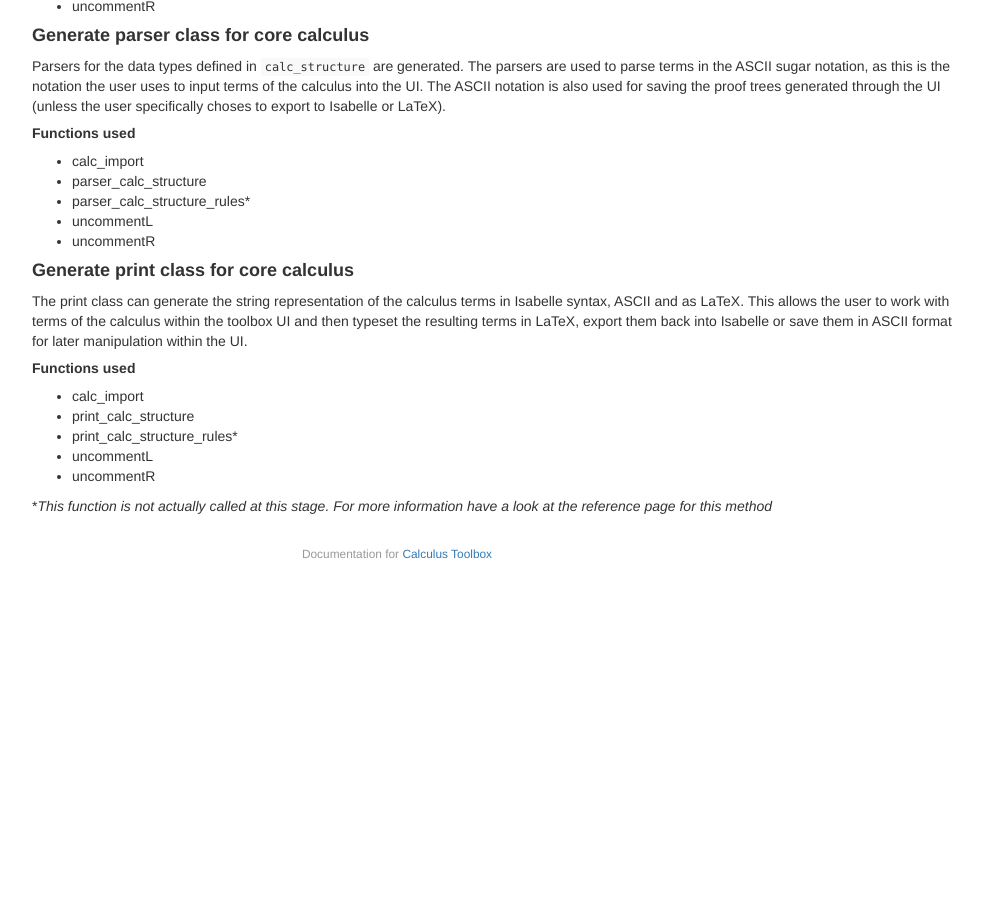
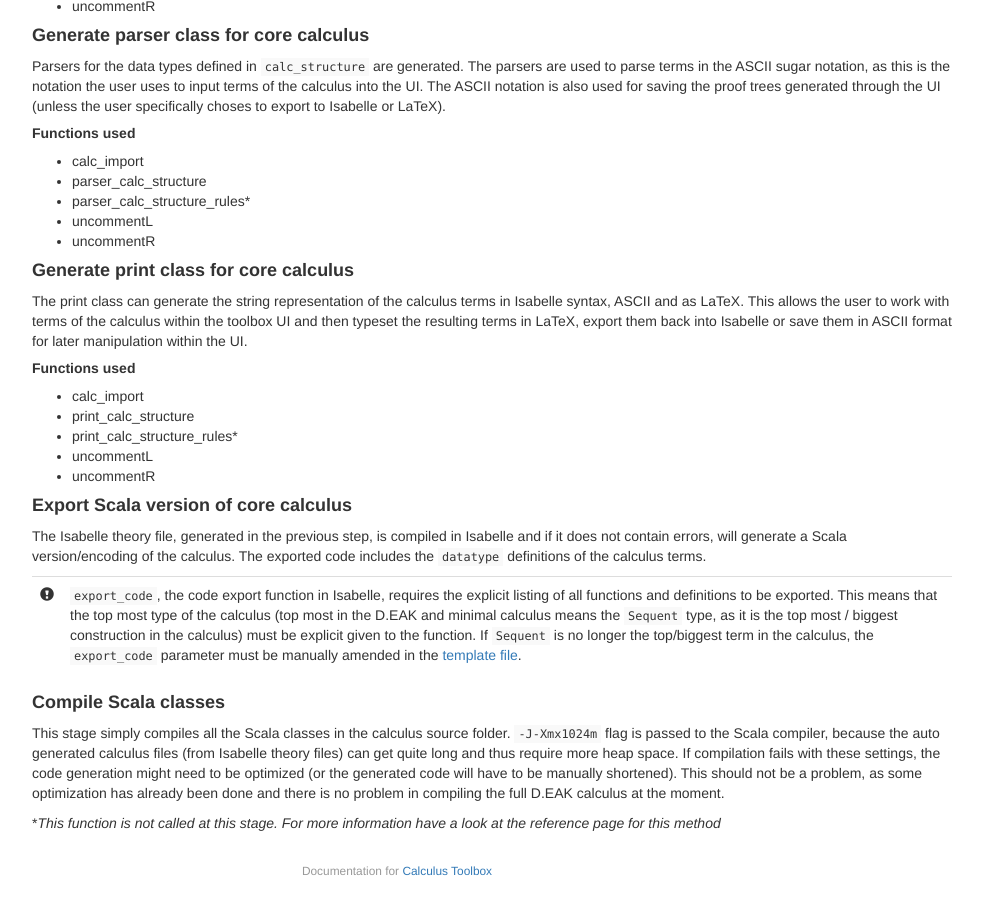
Before and after one commit to goodlyrottenapple/calculus-toolbox, a Jekyll site: the page built from _posts/2015-04-20-code-generation.md, in a window 1280 px wide and 900 px high, scrolled down 1093 px. Shown: the whole window, without its empty margins (243-1226 px from the left). Built offline with Jekyll 4.4.1, drawn with Linux system fonts in a browser that asks for light colours; nearby versions of some CDN libraries; a style sheet for code colours, icons or effects is not loaded; before the commit the page ends 1676 px from its top, so only the background shows below that.

Commit message:
update...another one...yay

```diff
--- a/_posts/2015-04-20-code-generation.md
+++ b/_posts/2015-04-20-code-generation.md
@@ -56,4 +56,17 @@ The print class can generate the string representation of the calculus terms in
 +   uncommentL
 +   uncommentR
 
-*_This function is not actually called at this stage. For more information have a look at the reference page for this method_
+
+#### Export Scala version of core calculus
+
+The Isabelle theory file, generated in the previous step, is compiled in Isabelle and if it does not contain errors, will generate a Scala version/encoding of the calculus. The exported code includes the `datatype` definitions of the calculus terms.
+
+{:.table}
+   <span class="glyphicon glyphicon-exclamation-sign"></span> | `export_code`, the code export function in Isabelle, requires the explicit listing of all functions and definitions to be exported. This means that the top most type of the calculus (top most in the D.EAK and minimal calculus means the `Sequent` type, as it is the top most / biggest construction in the calculus) must be explicit given to the function. If `Sequent` is no longer the top/biggest term in the calculus, the `export_code` parameter must be manually amended in the [template file](https://github.com/goodlyrottenapple/calculus-toolbox/blob/master/template/Calc_Core.thy).
+
+
+#### Compile Scala classes
+
+This stage simply compiles all the Scala classes in the calculus source folder. `-J-Xmx1024m` flag is passed to the Scala compiler, because the auto generated calculus files (from Isabelle theory files) can get quite long and thus require more heap space. If compilation fails with these settings, the code generation might need to be optimized (or the generated code will have to be manually shortened). This should not be a problem, as some optimization has already been done and there is no problem in compiling the full D.EAK calculus at the moment.
+
+*_This function is not called at this stage. For more information have a look at the reference page for this method_
```
Also changed, not shown: _posts/2015-04-06-introduction.md (+1 -1 lines), _posts/2015-04-17-troubleshooting.md (+6 -0 lines), index.md (+1 -1 lines).
